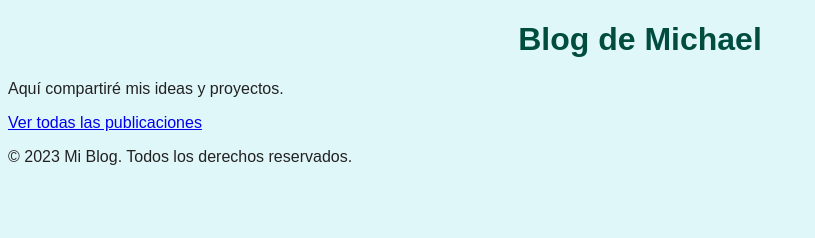
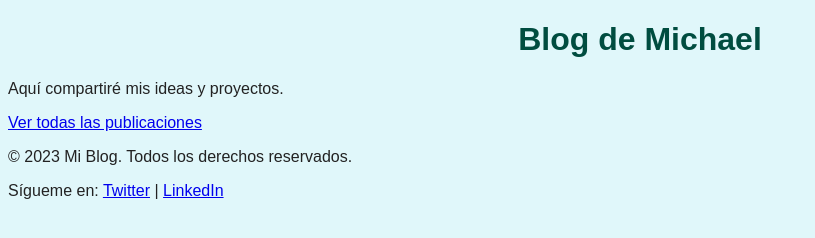
Before and after one commit to altedante4-cyber/my-personal-blog, a plain HTML site: page index.html in a window 1280 px wide. Shown: the whole page, without its empty margins (0-815 px from the left). Drawn offline with Linux system fonts and the light colour scheme.

Commit message:
feat: Añadir enlaces a redes sociales en el pie de página

```diff
--- a/index.html
+++ b/index.html
@@ -1 +1 @@
-<!DOCTYPE html><html lang="es"><head><meta charset="UTF-8"><title>Mi Blog Personal</title><link rel="stylesheet" href="style.css"></head><body><h1>Blog de Michael</h1><p>Aquí compartiré mis ideas y proyectos.</p><p><a href="archive.html">Ver todas las publicaciones</a></p><footer><p>&copy; 2023 Mi Blog. Todos los derechos reservados.</p></footer></body></html>
+<!DOCTYPE html><html lang="es"><head><meta charset="UTF-8"><title>Mi Blog Personal</title><link rel="stylesheet" href="style.css"></head><body><h1>Blog de Michael</h1><p>Aquí compartiré mis ideas y proyectos.</p><p><a href="archive.html">Ver todas las publicaciones</a></p><footer><p>&copy; 2023 Mi Blog. Todos los derechos reservados.</p><p>Sígueme en: <a href="#">Twitter</a> | <a href="#">LinkedIn</a></p></footer></body></html>
```
